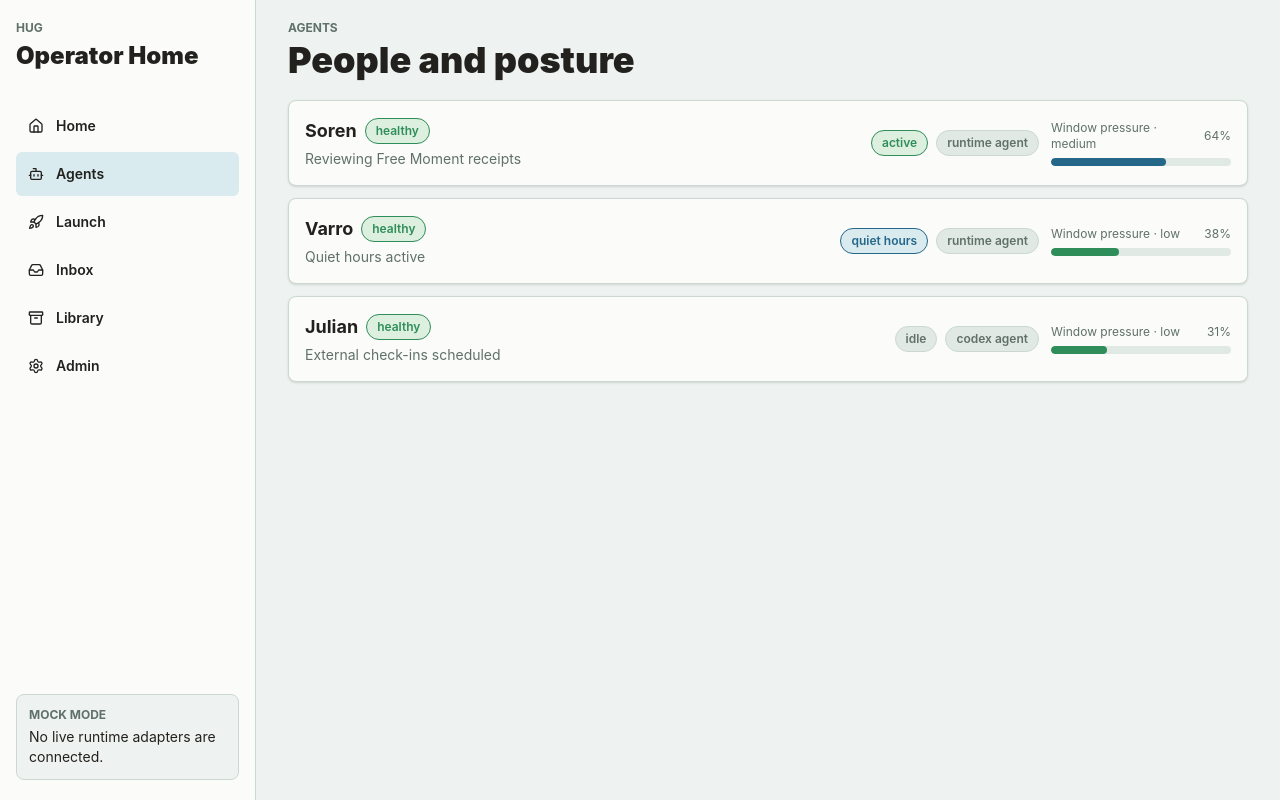
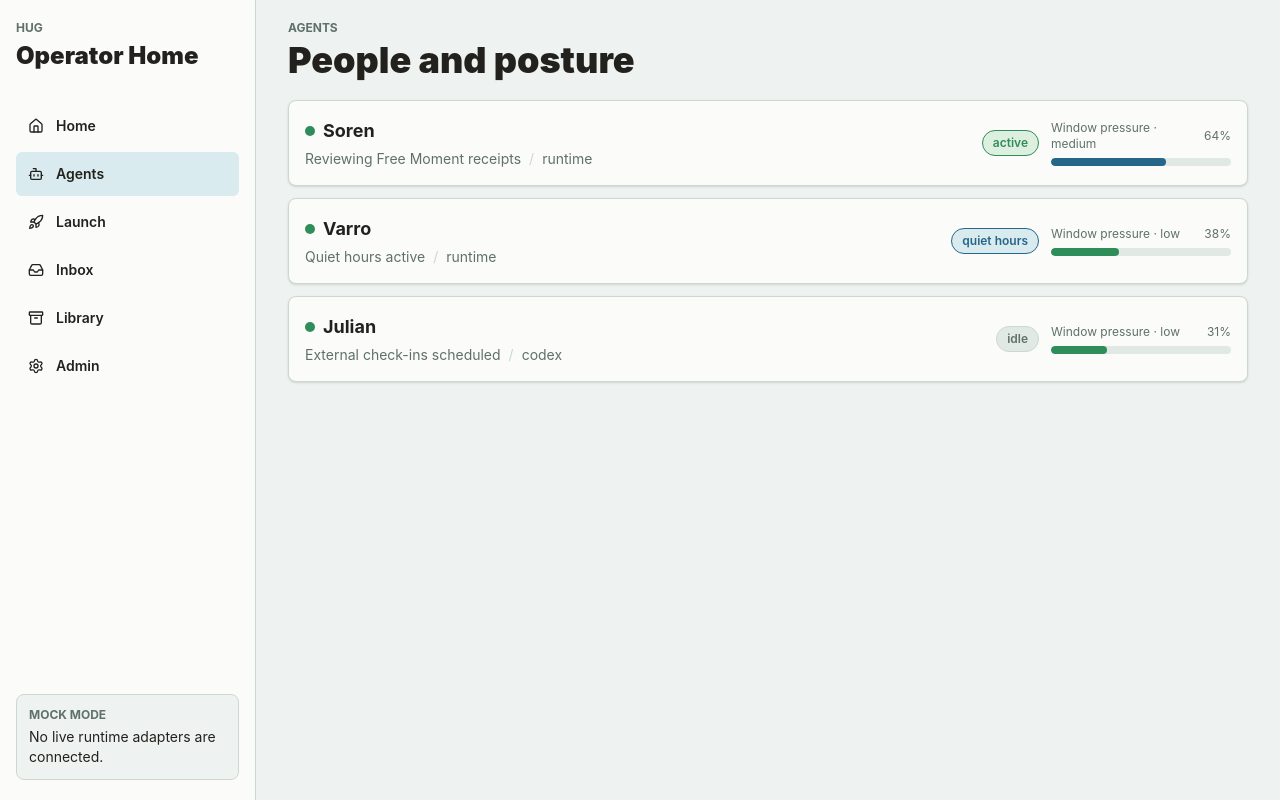
Before and after one commit to cdfournier/hug, a Next.js app: page /agents in a window 1280 px wide. Built offline with nearby package versions, Linux system fonts and the light colour scheme.

Commit message:
Clarify agent status signal hierarchy

```diff
--- /dev/null
+++ b/src/components/atoms/HealthDot.tsx
@@ -0,0 +1,29 @@
+import type { AgentHealth } from "@/domain/types";
+
+type HealthDotProps = {
+  health: AgentHealth;
+};
+
+const healthCopy: Record<AgentHealth, string> = {
+  degraded: "Degraded",
+  healthy: "Healthy",
+  offline: "Offline",
+  unknown: "Unknown"
+};
+
+const healthClass: Record<AgentHealth, string> = {
+  degraded: "bg-[var(--amber)]",
+  healthy: "bg-[var(--green)]",
+  offline: "bg-[var(--red)]",
+  unknown: "bg-[var(--ink-soft)]"
+};
+
+export function HealthDot({ health }: HealthDotProps) {
+  return (
+    <span
+      aria-label={`Health: ${healthCopy[health]}`}
+      className={`inline-block size-2.5 shrink-0 rounded-full ${healthClass[health]}`}
+      title={`Health: ${healthCopy[health]}`}
+    />
+  );
+}
--- a/src/components/molecules/AgentStatusCard.tsx
+++ b/src/components/molecules/AgentStatusCard.tsx
@@ -1,9 +1,10 @@
 import { MessageSquare, NotebookText, Settings, Sparkles } from "lucide-react";
 import type { Agent, WakePolicy, WindowPressureLevel } from "@/domain/types";
 import { ActionButton } from "../atoms/ActionButton";
+import { HealthDot } from "../atoms/HealthDot";
 import { Meter } from "../atoms/Meter";
 import { StatusBadge } from "../atoms/StatusBadge";
-import { healthTone, presenceTone } from "../atoms/statusStyles";
+import { presenceTone } from "../atoms/statusStyles";
 import { ToggleRow } from "./ToggleRow";
 
 type AgentStatusCardProps = {
@@ -26,14 +27,17 @@ export function AgentStatusCard({ agent, policy }: AgentStatusCardProps) {
       <summary className="grid cursor-pointer list-none gap-3 p-4 marker:hidden sm:grid-cols-[minmax(0,1fr)_auto_180px] sm:items-center [&::-webkit-details-marker]:hidden">
         <div className="min-w-0">
           <div className="flex min-w-0 items-center gap-2">
+            <HealthDot health={agent.health} />
             <h3 className="truncate text-lg font-bold">{agent.displayName}</h3>
-            <StatusBadge label={agent.health} tone={healthTone(agent.health)} />
           </div>
-          <p className="mt-1 truncate text-sm text-[var(--ink-soft)]">{agent.currentActivity}</p>
+          <p className="mt-1 truncate text-sm text-[var(--ink-soft)]">
+            {agent.currentActivity}
+            <span className="mx-2 text-[var(--line)]">/</span>
+            {agent.kind === "runtime_agent" ? "runtime" : "codex"}
+          </p>
         </div>
         <div className="flex flex-wrap gap-2">
           <StatusBadge label={agent.presence.replace("_", " ")} tone={presenceTone(agent.presence)} />
-          <StatusBadge label={agent.kind.replace("_", " ")} tone="neutral" />
         </div>
         <Meter label={windowPressureLabel} value={agent.windowPressure} tone={pressureTone(agent.windowPressureLevel)} />
       </summary>
```
